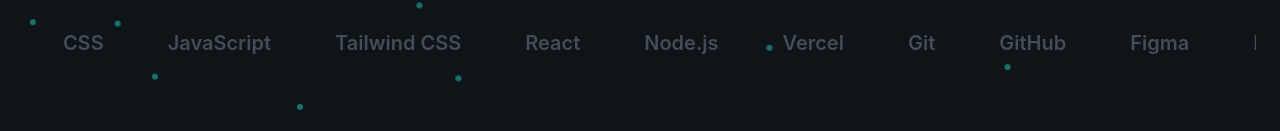
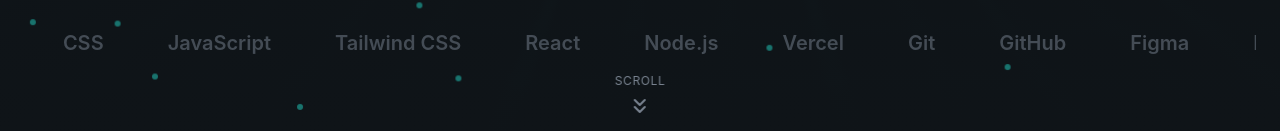
Before and after one commit to eissamonet/SWD-Portfolio, a React (Vite) app: page / in a window 1280 px wide. Shown: the part 821-952 px from the top of the page. Built offline with nearby package versions, Linux system fonts and the light colour scheme.

Commit message:
navbar scroll updated

```diff
--- a/src/layout/Navbar.jsx
+++ b/src/layout/Navbar.jsx
@@ -1,4 +1,4 @@
-import { useState } from "react";
+import { useEffect, useState } from "react";
 import { Button } from "../components/Button";
 import { Menu, X } from "lucide-react";
 
@@ -11,8 +11,23 @@ const navLinks = [
 
 export const Navbar = () => {
   const [isMenuOpen, setIsMenuOpen] = useState(false);
+  const [isScrolled, setIsScrolled] = useState(false);
+
+  useEffect(() => {
+    const handleScroll = () => {
+      if (window.scrollY > 50) {
+        setIsScrolled(true);
+      } else {
+        setIsScrolled(false);
+      }
+    }
+
+    window.removeEventListener("scroll", handleScroll);
+
+     return () => window.addEventListener("scroll", handleScroll);
+  }, []);
   return (
-    <header className="fixed top-0 left-0 right-0 bg-transparent py-5 z-50">
+    <header className={`fixed top-0 left-0 right-0 ${isScrolled ? "glass-strong py-3" : "bg-transparent py-5"} z-50`}>
       <nav className="container mx-auto px-6 flex items-center justify-between">
         <a
           href="#"
--- a/src/sections/Hero.jsx
+++ b/src/sections/Hero.jsx
@@ -2,7 +2,7 @@
 /* eslint-disable no-unused-vars */
 
 import { Button } from "@/components/Button";
-import { ArrowRight, Github, Instagram, Linkedin } from "lucide-react";
+import { ArrowRight, Github, Instagram, Linkedin, ChevronDown, ChevronsDown } from "lucide-react";
 import { AnimatedBoarderButton } from "../components/AnitmatedBorderButton";
 
 const skills = [
@@ -153,6 +153,15 @@ export const Hero = () => {
           </div>
         </div>
       </div>
+
+      <div className="absolute bottom-8 left-1/2 -translate-x-1/2 animate-fade-in animation-delay-800">
+        <a
+          href="#about"
+          className="flex flex-col items-center gap-2 text-muted-foreground hover:text-primary">
+          <span className="text-xs uppercase tracking-wider">Scroll</span>
+          <ChevronsDown className="w-6 h-6 animate-bounce" />
+        </a>
+      </div>
     </section>
   );
 };
```
